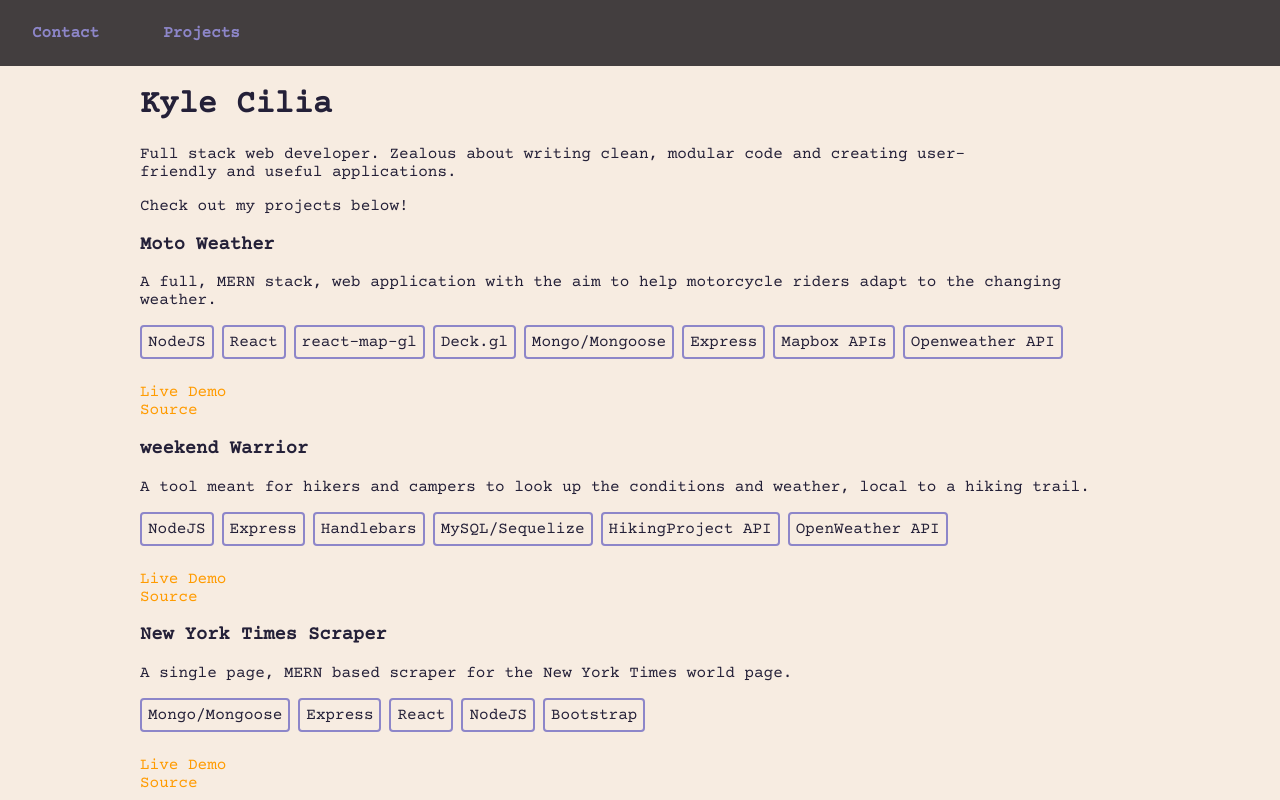
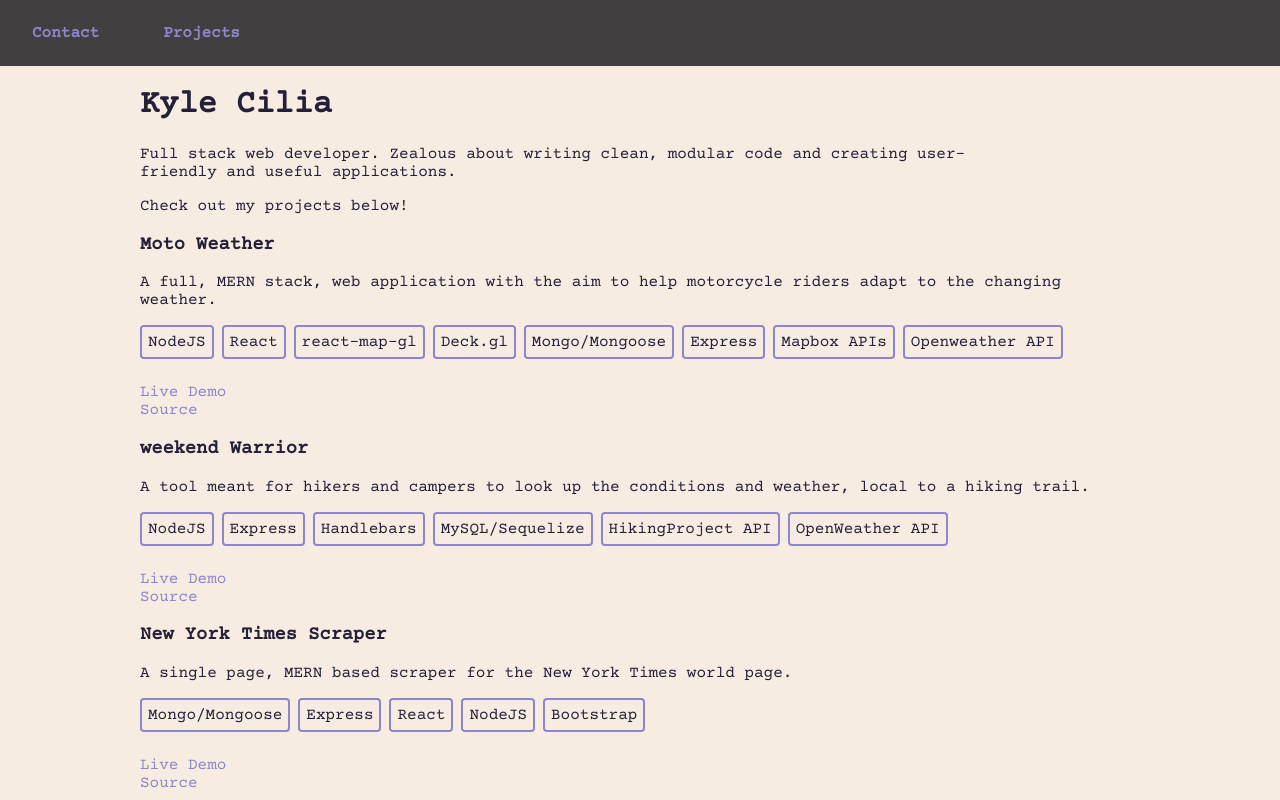
Before and after one commit to freshmangoes/portfolio, a React (Create React App) app: page / in a window 1280 px wide. Shown: the top 800 px of the page. Built offline with nearby package versions, Linux system fonts and the light colour scheme.

Commit message:
Updates colors for project links

```diff
--- a/src/components/Projects/Project/Project.css
+++ b/src/components/Projects/Project/Project.css
@@ -30,13 +30,13 @@
 }
 
 .project-link-container a:link {
-  color: #ff9b00;
+  color: #8D86C9;
 }
 
 .project-link-container a:visited {
-	color: #ffe0e0;
+	color: #8D86C9;
 }
 
 .project-link-container a:hover {
-	color: #ffffff;
+	color: #99C1B9;
 }
```
